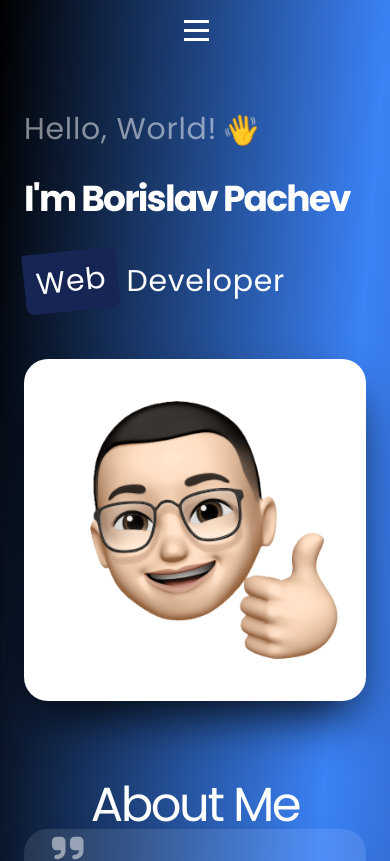
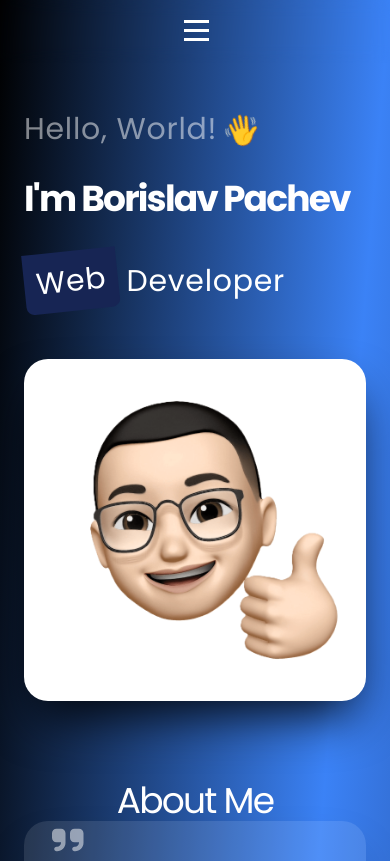
Before and after one commit to borislavpachev/portfolio, a React (Vite) app: page / in a window 390 px wide. Shown: the top 861 px of the page. Built offline with nearby package versions, Linux system fonts and the light colour scheme; a web font is replaced by a local one.

Commit message:
Smaller section title on smaller screens

```diff
--- a/src/components/SectionTitle/SectionTitle.jsx
+++ b/src/components/SectionTitle/SectionTitle.jsx
@@ -1,7 +1,7 @@
 import PropTypes from 'prop-types';
 
 export default function SectionTitle({ children }) {
-  return <h1 className="text-5xl md:text-6xl mt-10 -tracking-wider">{children}</h1>;
+  return <h1 className="text-4xl md:text-6xl mt-10 -tracking-wider">{children}</h1>;
 }
 
 SectionTitle.propTypes = {
```
